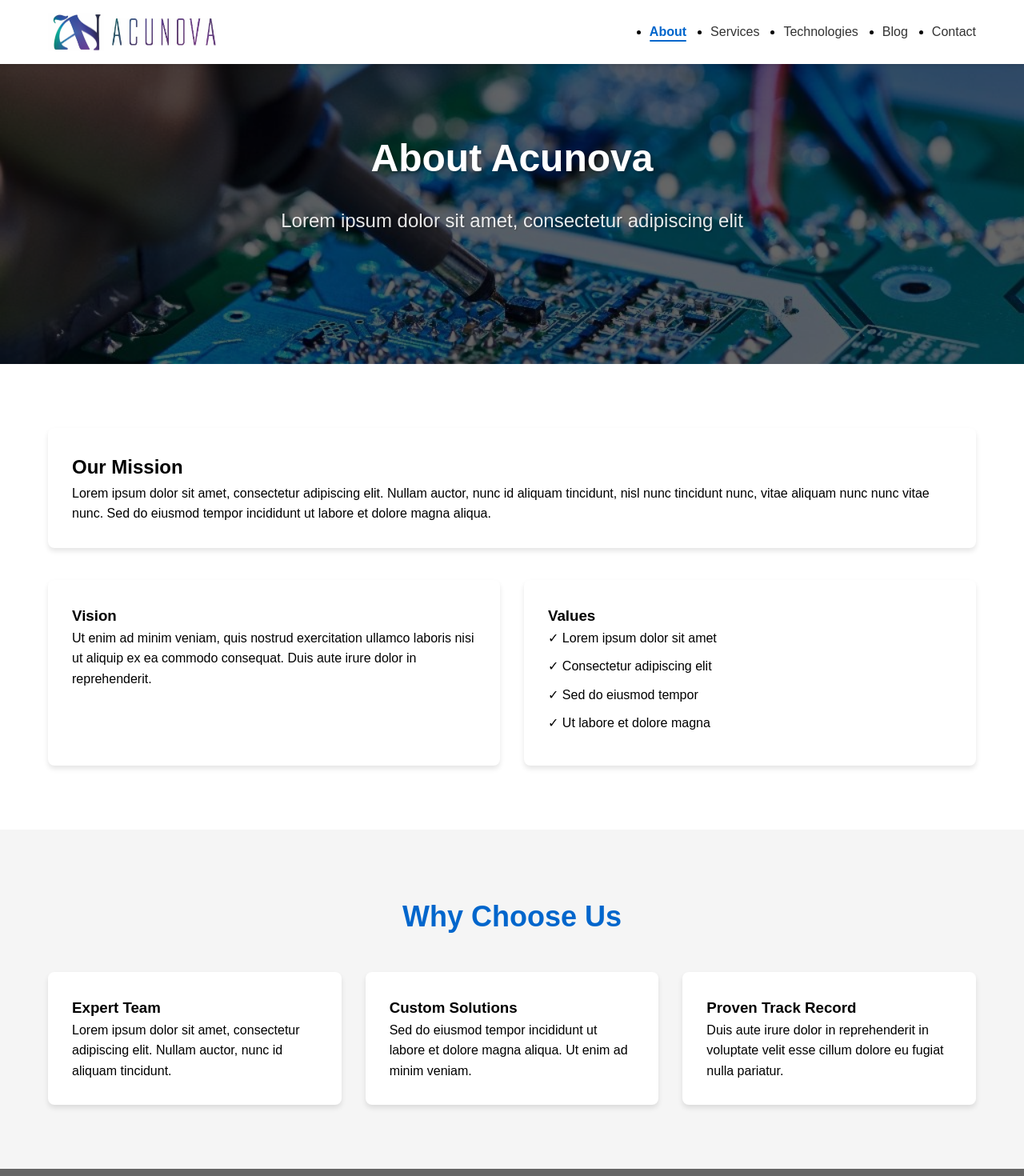
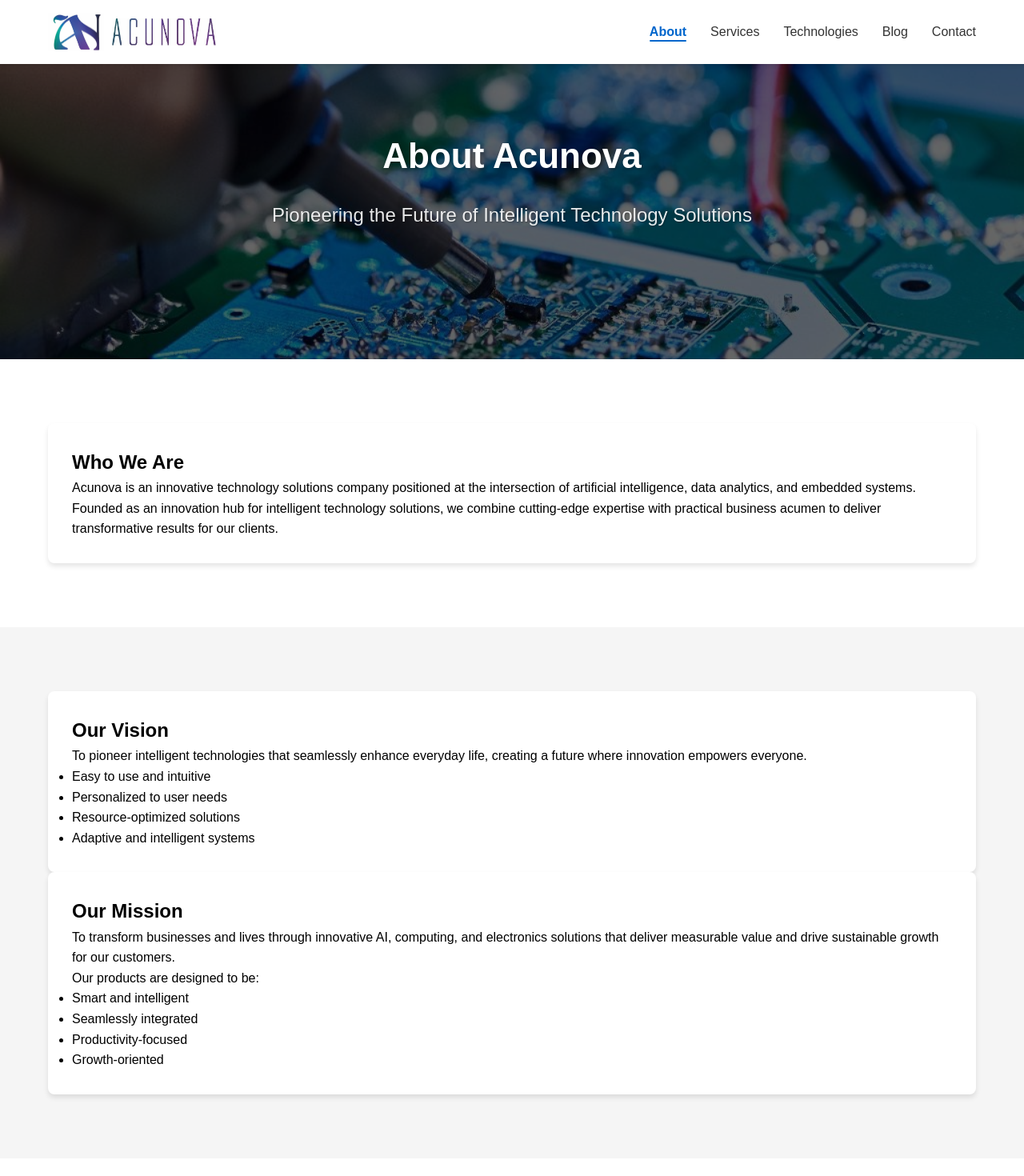
Before and after one commit to Acunova-dev/acunova_website_frontend, a Next.js app: page /about in a window 1280 px wide. Shown: the top 1470 px of the page at 80% size. Built offline with nearby package versions, Linux system fonts and the light colour scheme.

Commit message:
populating information

```diff
--- a/src/app/about/page.js
+++ b/src/app/about/page.js
@@ -9,7 +9,7 @@ export default function About() {
         <section className="hero">
           <div className="container hero-content">
             <h1 className="hero-title">About Acunova</h1>
-            <p className="hero-subtitle">Lorem ipsum dolor sit amet, consectetur adipiscing elit</p>
+            <p className="hero-subtitle">Pioneering the Future of Intelligent Technology Solutions</p>
           </div>
         </section>
 
@@ -17,24 +17,8 @@ export default function About() {
           <div className="container">
             <div className="grid" style={{ gridTemplateColumns: '1fr' }}>
               <div className="card">
-                <h2>Our Mission</h2>
-                <p>Lorem ipsum dolor sit amet, consectetur adipiscing elit. Nullam auctor, nunc id aliquam tincidunt, nisl nunc tincidunt nunc, vitae aliquam nunc nunc vitae nunc. Sed do eiusmod tempor incididunt ut labore et dolore magna aliqua.</p>
-              </div>
-            </div>
-
-            <div className="grid" style={{ marginTop: '40px' }}>
-              <div className="card">
-                <h3>Vision</h3>
-                <p>Ut enim ad minim veniam, quis nostrud exercitation ullamco laboris nisi ut aliquip ex ea commodo consequat. Duis aute irure dolor in reprehenderit.</p>
-              </div>
-              <div className="card">
-                <h3>Values</h3>
-                <ul style={{ listStyle: 'none', padding: 0 }}>
-                  <li style={{ marginBottom: '10px' }}>✓ Lorem ipsum dolor sit amet</li>
-                  <li style={{ marginBottom: '10px' }}>✓ Consectetur adipiscing elit</li>
-                  <li style={{ marginBottom: '10px' }}>✓ Sed do eiusmod tempor</li>
-                  <li style={{ marginBottom: '10px' }}>✓ Ut labore et dolore magna</li>
-                </ul>
+                <h2>Who We Are</h2>
+                <p>Acunova is an innovative technology solutions company positioned at the intersection of artificial intelligence, data analytics, and embedded systems. Founded as an innovation hub for intelligent technology solutions, we combine cutting-edge expertise with practical business acumen to deliver transformative results for our clients.</p>
               </div>
             </div>
           </div>
@@ -42,19 +26,58 @@ export default function About() {
 
         <section className="section" style={{ background: 'var(--light-gray)' }}>
           <div className="container">
-            <h2 className="section-title">Why Choose Us</h2>
+            <div className="about-grid">
+              <div className="card">
+                <h2>Our Vision</h2>
+                <p>To pioneer intelligent technologies that seamlessly enhance everyday life, creating a future where innovation empowers everyone.</p>
+                <ul className="feature-list">
+                  <li>Easy to use and intuitive</li>
+                  <li>Personalized to user needs</li>
+                  <li>Resource-optimized solutions</li>
+                  <li>Adaptive and intelligent systems</li>
+                </ul>
+              </div>
+              <div className="card">
+                <h2>Our Mission</h2>
+                <p>To transform businesses and lives through innovative AI, computing, and electronics solutions that deliver measurable value and drive sustainable growth for our customers.</p>
+                <p>Our products are designed to be:</p>
+                <ul className="feature-list">
+                  <li>Smart and intelligent</li>
+                  <li>Seamlessly integrated</li>
+                  <li>Productivity-focused</li>
+                  <li>Growth-oriented</li>
+                </ul>
+              </div>
+            </div>
+          </div>
+        </section>
+
+        <section className="section">
+          <div className="container">
+            <h2 className="section-title">Our Story</h2>
+            <div className="grid" style={{ gridTemplateColumns: '1fr' }}>
+              <div className="card">
+                <p>Acunova was born from the recognition that businesses face increasing challenges in navigating and implementing modern technological solutions. In a landscape where AI, data analytics, and embedded systems are rapidly evolving, we established ourselves as both an innovation laboratory and a trusted technology partner.</p>
+              </div>
+            </div>
+          </div>
+        </section>
+
+        <section className="section" style={{ background: 'var(--light-gray)' }}>
+          <div className="container">
+            <h2 className="section-title">Core Values</h2>
             <div className="grid">
               <div className="card">
-                <h3>Expert Team</h3>
-                <p>Lorem ipsum dolor sit amet, consectetur adipiscing elit. Nullam auctor, nunc id aliquam tincidunt.</p>
+                <h3>Customer Focus</h3>
+                <p>We put our customers first, understanding their needs and delivering solutions that exceed their expectations.</p>
               </div>
               <div className="card">
-                <h3>Custom Solutions</h3>
-                <p>Sed do eiusmod tempor incididunt ut labore et dolore magna aliqua. Ut enim ad minim veniam.</p>
+                <h3>Continuous Innovation</h3>
+                <p>We stay at the forefront of technology, constantly exploring new possibilities and pushing boundaries.</p>
               </div>
               <div className="card">
-                <h3>Proven Track Record</h3>
-                <p>Duis aute irure dolor in reprehenderit in voluptate velit esse cillum dolore eu fugiat nulla pariatur.</p>
+                <h3>High Standards & Quality</h3>
+                <p>We maintain exceptional quality in everything we do, from code to customer service.</p>
               </div>
             </div>
           </div>
--- a/src/app/components/Header.js
+++ b/src/app/components/Header.js
@@ -2,9 +2,15 @@
 import Image from 'next/image';
 import Link from 'next/link';
 import { usePathname } from 'next/navigation';
+import { useState } from 'react';
 
 export default function Header() {
   const pathname = usePathname();
+  const [isMenuOpen, setIsMenuOpen] = useState(false);
+
+  const toggleMenu = () => {
+    setIsMenuOpen(!isMenuOpen);
+  };
 
   const isActive = (path) => {
     if (path === '/' && pathname === '/') return 'nav-link active';
@@ -34,13 +40,22 @@ export default function Header() {
           </div>
         </Link>
         <nav>
-          <button className="mobile-menu-button" aria-label="Toggle menu">☰</button>
-          <ul className="nav-menu">
-            <li><Link href="/about" className={isActive('/about')}>About</Link></li>
-            <li><Link href="/services" className={isActive('/services')}>Services</Link></li>
-            <li><Link href="/technologies" className={isActive('/technologies')}>Technologies</Link></li>
-            <li><Link href="/blog" className={isActive('/blog')}>Blog</Link></li>
-            <li><Link href="/contact" className={isActive('/contact')}>Contact</Link></li>
+          <button
+            className="mobile-menu-button"
+            aria-label="Toggle menu"
+            onClick={toggleMenu}
+            aria-expanded={isMenuOpen}
+          >
+            <span style={{ transform: isMenuOpen ? 'rotate(45deg)' : 'none' }}>
+              {isMenuOpen ? '✕' : '☰'}
+            </span>
+          </button>
+          <ul className={`nav-menu ${isMenuOpen ? 'active' : ''}`}>
+            <li><Link href="/about" className={isActive('/about')} onClick={toggleMenu}>About</Link></li>
+            <li><Link href="/services" className={isActive('/services')} onClick={toggleMenu}>Services</Link></li>
+            <li><Link href="/technologies" className={isActive('/technologies')} onClick={toggleMenu}>Technologies</Link></li>
+            <li><Link href="/blog" className={isActive('/blog')} onClick={toggleMenu}>Blog</Link></li>
+            <li><Link href="/contact" className={isActive('/contact')} onClick={toggleMenu}>Contact</Link></li>
           </ul>
         </nav>
       </div>
--- a/src/app/globals.css
+++ b/src/app/globals.css
@@ -74,6 +74,7 @@ body {
 .nav-menu {
   display: flex;
   gap: 30px;
+  list-style: none;
 }
 
 .nav-link {
@@ -133,7 +134,7 @@ body {
 }
 
 .hero-title {
-  font-size: 48px;
+  font-size: 44px;
   font-weight: bold;
   margin-bottom: 20px;
   color: white;
@@ -274,34 +275,51 @@ body {
 
 /* Mobile Menu */
 .mobile-menu-button {
+  position: relative;
+  width: 30px;
+  height: 30px;
   display: none;
-  font-size: 24px;
+  justify-content: center;
+  align-items: center;
   background: none;
   border: none;
   cursor: pointer;
   color: var(--text-color);
+  font-size: 24px;
+  transition: transform 0.3s ease;
 }
 
-/* Responsive Styles */
+.mobile-menu-button:hover {
+  color: var(--primary-color);
+}
+
 @media (max-width: 768px) {
   .mobile-menu-button {
-    display: block;
+    display: flex;
   }
 
   .nav-menu {
-    display: none;
     position: absolute;
+    visibility: hidden;
+    opacity: 0;
     top: var(--header-height);
     left: 0;
     width: 100%;
     background: white;
     padding: 20px;
+    list-style-type: none;
     flex-direction: column;
     gap: 20px;
     box-shadow: 0 2px 4px rgba(0,0,0,0.1);
+    z-index: 999;
+    transform: translateY(-10px);
+    transition: all 0.3s ease-in-out;
   }
 
   .nav-menu.active {
+    visibility: visible;
+    opacity: 1;
+    transform: translateY(0);
     display: flex;
   }
 
@@ -311,10 +329,12 @@ body {
 
   .hero-title {
     font-size: 36px;
+    line-height: 1.2;
   }
 
   .hero-subtitle {
     font-size: 20px;
+    line-height: 1.4;
   }
 
   .section {
@@ -323,6 +343,15 @@ body {
 
   .section-title {
     font-size: 30px;
+  }
+
+  .grid {
+    grid-template-columns: 1fr;
+    gap: 20px;
+  }
+
+  .card {
+    padding: 25px;
   }
 
   .button {
@@ -334,6 +363,43 @@ body {
 
   .hero .button + .button {
     margin-left: 0 !important;
+  }
+
+  .footer {
+    padding: 40px 0 20px;
+  }
+
+  .footer-grid {
+    grid-template-columns: 1fr;
+    gap: 30px;
+  }
+}
+
+@media (max-width: 480px) {
+  .container {
+    padding: 0 20px;
+  }
+
+  .hero-title {
+    font-size: 32px;
+  }
+
+  .hero-subtitle {
+    font-size: 18px;
+  }
+
+  .section-title {
+    font-size: 26px;
+  }
+
+  .card {
+    padding: 20px;
+  }
+
+  .feature-list li {
+    padding-left: 20px;
+    margin-bottom: 10px;
+    font-size: 15px;
   }
 }
 
```
Also changed, not shown: src/app/page.js (+18 -23 lines).
